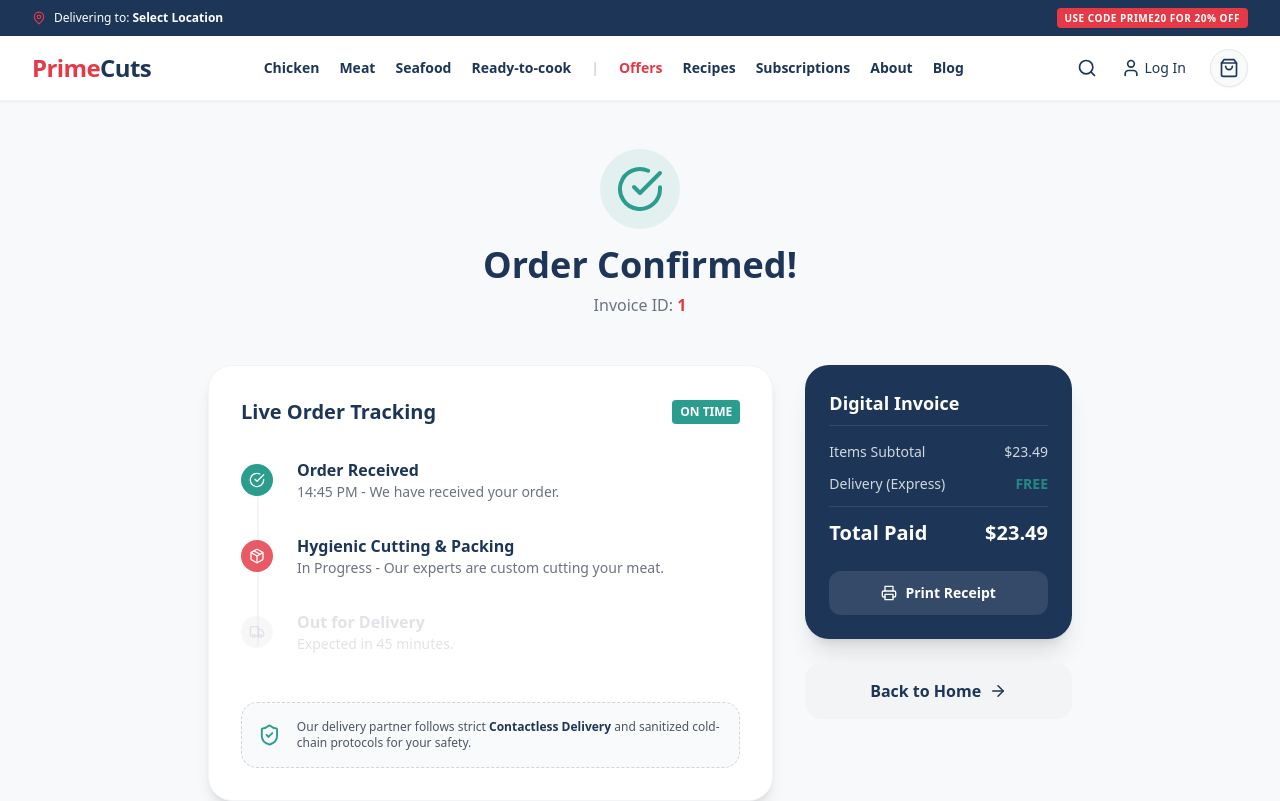
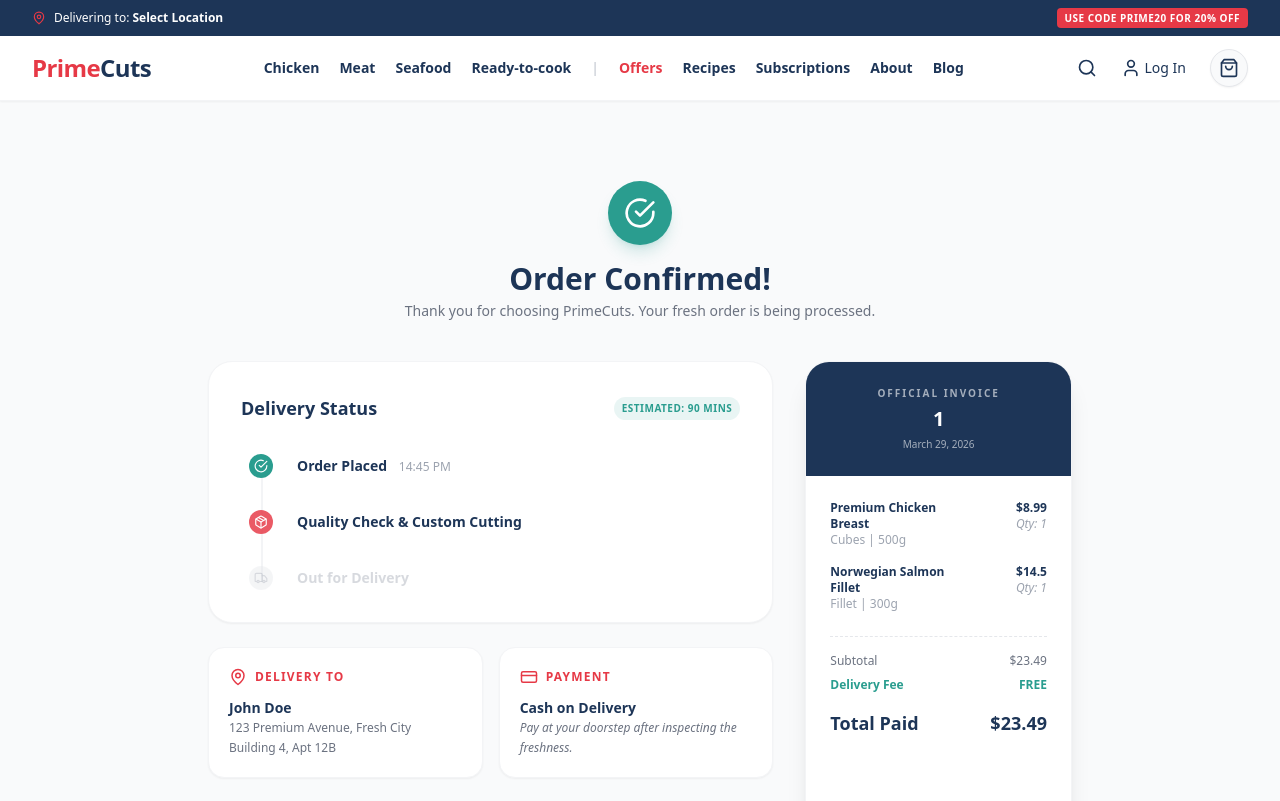
Before and after one commit to kiranmondal943/primecuts, a Next.js app: page /order-success/1 in a window 1280 px wide. Shown: the top 801 px of the page. Built offline with nearby package versions, Linux system fonts and the light colour scheme.

Commit message:
Update page.tsx

```diff
--- a/src/app/order-success/[orderId]/page.tsx
+++ b/src/app/order-success/[orderId]/page.tsx
@@ -1,104 +1,138 @@
 "use client";
-import { CheckCircle, Truck, Package, ShieldCheck, ArrowRight, Printer } from 'lucide-react';
+import { CheckCircle, Truck, Package, ShieldCheck, ArrowRight, Printer, MapPin, CreditCard, Mail } from 'lucide-react';
 import Link from 'next/link';
 
 export default function OrderSuccessPage({ params }: { params: { orderId: string } }) {
+  // Mock data for a professional look - In a real app, this comes from the DB
+  const date = new Date().toLocaleDateString('en-US', { month: 'long', day: 'numeric', year: 'numeric' });
+  const items = [
+    { name: 'Premium Chicken Breast', cut: 'Cubes', weight: '500g', qty: 1, price: 8.99 },
+    { name: 'Norwegian Salmon Fillet', cut: 'Fillet', weight: '300g', qty: 1, price: 14.50 }
+  ];
+
   return (
-    <div className="max-w-4xl mx-auto px-4 py-12">
+    <div className="bg-gray-50 min-h-screen pt-10 pb-20">
+      <div className="max-w-4xl mx-auto px-4">
 
-      {/* 1. HEADER: Success Animation */}
-      <div className="text-center mb-12">
-        <div className="inline-flex items-center justify-center w-20 h-20 bg-[#2A9D8F]/10 rounded-full mb-4">
-          <CheckCircle className="text-[#2A9D8F]" size={48} />
+        {/* SUCCESS MESSAGE AREA */}
+        <div className="text-center mb-10 pt-10">
+          <div className="inline-flex items-center justify-center w-16 h-16 bg-[#2A9D8F] rounded-full mb-4 shadow-lg shadow-[#2A9D8F]/20">
+            <CheckCircle className="text-white" size={32} />
           </div>
-        <h1 className="text-4xl font-extrabold text-[#1D3557] mb-2">Order Confirmed!</h1>
-        <p className="text-gray-500">Invoice ID: <span className="font-bold text-[#E63946]">{params.orderId}</span></p>
+          <h1 className="text-3xl font-extrabold text-[#1D3557] mb-1">Order Confirmed!</h1>
+          <p className="text-gray-500 text-sm">Thank you for choosing PrimeCuts. Your fresh order is being processed.</p>
         </div>
 
-      <div className="grid grid-cols-1 md:grid-cols-3 gap-8">
+        <div className="grid grid-cols-1 lg:grid-cols-3 gap-8">
 
-        {/* 2. LIVE TRACKING SYSTEM (Left 2/3) */}
-        <div className="md:col-span-2 space-y-6">
-          <div className="bg-white p-8 rounded-3xl shadow-lg border border-gray-100">
-            <h2 className="text-xl font-bold text-[#1D3557] mb-8 flex justify-between items-center">
-              Live Order Tracking
-              <span className="text-xs bg-[#2A9D8F] text-white px-2 py-1 rounded">ON TIME</span>
-            </h2>
+          {/* LEFT: LIVE TRACKING & DETAILS */}
+          <div className="lg:col-span-2 space-y-6">
 
-            {/* Tracking Steps */}
-            <div className="relative space-y-8">
-              {/* Vertical Line */}
-              <div className="absolute left-4 top-2 bottom-2 w-0.5 bg-gray-100"></div>
-
-              <div className="relative flex items-center gap-6">
-                <div className="z-10 w-8 h-8 rounded-full bg-[#2A9D8F] flex items-center justify-center text-white">
-                  <CheckCircle size={16} />
-                </div>
-                <div>
-                  <p className="font-bold text-[#1D3557]">Order Received</p>
-                  <p className="text-sm text-gray-500">14:45 PM - We have received your order.</p>
-                </div>
+            {/* Tracking Card */}
+            <div className="bg-white p-6 sm:p-8 rounded-3xl shadow-sm border border-gray-100">
+              <div className="flex justify-between items-center mb-8">
+                <h2 className="text-lg font-bold text-[#1D3557]">Delivery Status</h2>
+                <span className="text-[10px] font-bold bg-[#2A9D8F]/10 text-[#2A9D8F] px-2 py-1 rounded-full uppercase tracking-wider">Estimated: 90 Mins</span>
               </div>
 
+              <div className="relative space-y-8 ml-2">
+                <div className="absolute left-3 top-2 bottom-2 w-0.5 bg-gray-100"></div>
                 <div className="relative flex items-center gap-6">
-                <div className="z-10 w-8 h-8 rounded-full bg-[#E63946] flex items-center justify-center text-white animate-pulse">
-                  <Package size={16} />
+                  <div className="z-10 w-6 h-6 rounded-full bg-[#2A9D8F] flex items-center justify-center text-white"><CheckCircle size={14} /></div>
+                  <p className="text-sm font-bold text-[#1D3557]">Order Placed <span className="text-xs font-normal text-gray-400 ml-2">14:45 PM</span></p>
                 </div>
-                <div>
-                  <p className="font-bold text-[#1D3557]">Hygienic Cutting & Packing</p>
-                  <p className="text-sm text-gray-500">In Progress - Our experts are custom cutting your meat.</p>
+                <div className="relative flex items-center gap-6">
+                  <div className="z-10 w-6 h-6 rounded-full bg-[#E63946] flex items-center justify-center text-white animate-pulse"><Package size={14} /></div>
+                  <p className="text-sm font-bold text-[#1D3557]">Quality Check & Custom Cutting</p>
                 </div>
-              </div>
-
-              <div className="relative flex items-center gap-6 opacity-30">
-                <div className="z-10 w-8 h-8 rounded-full bg-gray-200 flex items-center justify-center text-gray-400">
-                  <Truck size={16} />
-                </div>
-                <div>
-                  <p className="font-bold text-gray-400">Out for Delivery</p>
-                  <p className="text-sm text-gray-400">Expected in 45 minutes.</p>
+                <div className="relative flex items-center gap-6 opacity-40">
+                  <div className="z-10 w-6 h-6 rounded-full bg-gray-200 flex items-center justify-center text-gray-400"><Truck size={14} /></div>
+                  <p className="text-sm font-bold text-gray-400">Out for Delivery</p>
                 </div>
               </div>
             </div>
 
-            <div className="mt-12 p-4 bg-gray-50 rounded-2xl flex items-center gap-4 border border-dashed border-gray-300">
-              <ShieldCheck className="text-[#2A9D8F]" size={32} />
-              <p className="text-xs text-gray-600">
-                Our delivery partner follows strict <span className="font-bold text-[#1D3557]">Contactless Delivery</span> and sanitized cold-chain protocols for your safety.
-              </p>
+            {/* Address & Payment Card */}
+            <div className="grid grid-cols-1 sm:grid-cols-2 gap-4">
+              <div className="bg-white p-5 rounded-2xl border border-gray-100 shadow-sm">
+                <div className="flex items-center gap-2 mb-3 text-[#E63946]">
+                  <MapPin size={18} />
+                  <h3 className="text-xs font-extrabold uppercase tracking-widest">Delivery To</h3>
+                </div>
+                <p className="text-sm font-bold text-[#1D3557]">John Doe</p>
+                <p className="text-xs text-gray-500 leading-relaxed">123 Premium Avenue, Fresh City<br/>Building 4, Apt 12B</p>
+              </div>
+              <div className="bg-white p-5 rounded-2xl border border-gray-100 shadow-sm">
+                <div className="flex items-center gap-2 mb-3 text-[#E63946]">
+                  <CreditCard size={18} />
+                  <h3 className="text-xs font-extrabold uppercase tracking-widest">Payment</h3>
+                </div>
+                <p className="text-sm font-bold text-[#1D3557]">Cash on Delivery</p>
+                <p className="text-xs text-gray-500 leading-relaxed italic">Pay at your doorstep after inspecting the freshness.</p>
               </div>
             </div>
           </div>
 
-        {/* 3. INVOICE SUMMARY (Right 1/3) */}
+          {/* RIGHT: THE ACTUAL INVOICE */}
           <div className="space-y-6">
-          <div className="bg-[#1D3557] text-white p-6 rounded-3xl shadow-xl">
-            <h3 className="font-bold text-lg mb-4 border-b border-white/10 pb-2">Digital Invoice</h3>
-            <div className="space-y-3 text-sm">
-              <div className="flex justify-between opacity-80">
-                <span>Items Subtotal</span>
+            <div className="bg-white rounded-3xl shadow-xl border border-gray-100 overflow-hidden flex flex-col h-full">
+              <div className="bg-[#1D3557] p-6 text-white text-center">
+                <p className="text-[10px] font-bold opacity-60 uppercase tracking-[0.2em] mb-1">Official Invoice</p>
+                <h3 className="text-xl font-bold">{params.orderId}</h3>
+                <p className="text-[10px] opacity-60 mt-1">{date}</p>
+              </div>
+
+              <div className="p-6 flex-grow">
+                <div className="space-y-4 mb-6">
+                  {items.map((item, i) => (
+                    <div key={i} className="flex justify-between text-xs">
+                      <div className="max-w-[140px]">
+                        <p className="font-bold text-[#1D3557]">{item.name}</p>
+                        <p className="text-gray-400">{item.cut} | {item.weight}</p>
+                      </div>
+                      <div className="text-right">
+                        <p className="font-bold text-[#1D3557]">${item.price}</p>
+                        <p className="text-gray-400 italic">Qty: {item.qty}</p>
+                      </div>
+                    </div>
+                  ))}
+                </div>
+
+                <div className="border-t border-dashed border-gray-200 pt-4 space-y-2">
+                  <div className="flex justify-between text-xs text-gray-500 font-medium">
+                    <span>Subtotal</span>
                     <span>$23.49</span>
                   </div>
-              <div className="flex justify-between opacity-80">
-                <span>Delivery (Express)</span>
-                <span className="text-[#2A9D8F] font-bold">FREE</span>
+                  <div className="flex justify-between text-xs text-[#2A9D8F] font-bold">
+                    <span>Delivery Fee</span>
+                    <span>FREE</span>
                   </div>
-              <div className="pt-3 border-t border-white/10 flex justify-between text-xl font-extrabold">
+                  <div className="flex justify-between text-lg font-extrabold text-[#1D3557] pt-2">
                     <span>Total Paid</span>
                     <span>$23.49</span>
                   </div>
                 </div>
-            <button className="w-full mt-6 bg-white/10 hover:bg-white/20 text-white py-3 rounded-xl text-sm font-bold flex items-center justify-center gap-2 transition" onClick={() => window.print()}>
-              <Printer size={16} /> Print Receipt
-            </button>
               </div>
 
-          <Link href="/" className="block w-full text-center bg-gray-100 hover:bg-gray-200 text-[#1D3557] py-4 rounded-2xl font-bold transition flex items-center justify-center gap-2">
-            Back to Home <ArrowRight size={18} />
+              <div className="p-4 bg-gray-50 border-t border-gray-100 space-y-2">
+                <button onClick={() => window.print()} className="w-full flex items-center justify-center gap-2 text-xs font-bold text-[#1D3557] hover:text-[#E63946] transition py-2">
+                  <Printer size={14} /> Print This Receipt
+                </button>
+                <Link href="/" className="w-full flex items-center justify-center gap-2 bg-[#E63946] text-white py-3 rounded-xl text-xs font-bold hover:bg-red-700 transition">
+                  Shop More Freshness <ArrowRight size={14} />
                 </Link>
+              </div>
+            </div>
+
+            {/* Support Link */}
+            <div className="flex items-center justify-center gap-2 text-gray-400 hover:text-[#1D3557] transition cursor-pointer">
+              <Mail size={14} />
+              <span className="text-xs font-medium underline">Need help with this order?</span>
+            </div>
           </div>
 
         </div>
       </div>
+    </div>
   );
 }
```
Lines whose indentation alone changed are shown as unchanged.
